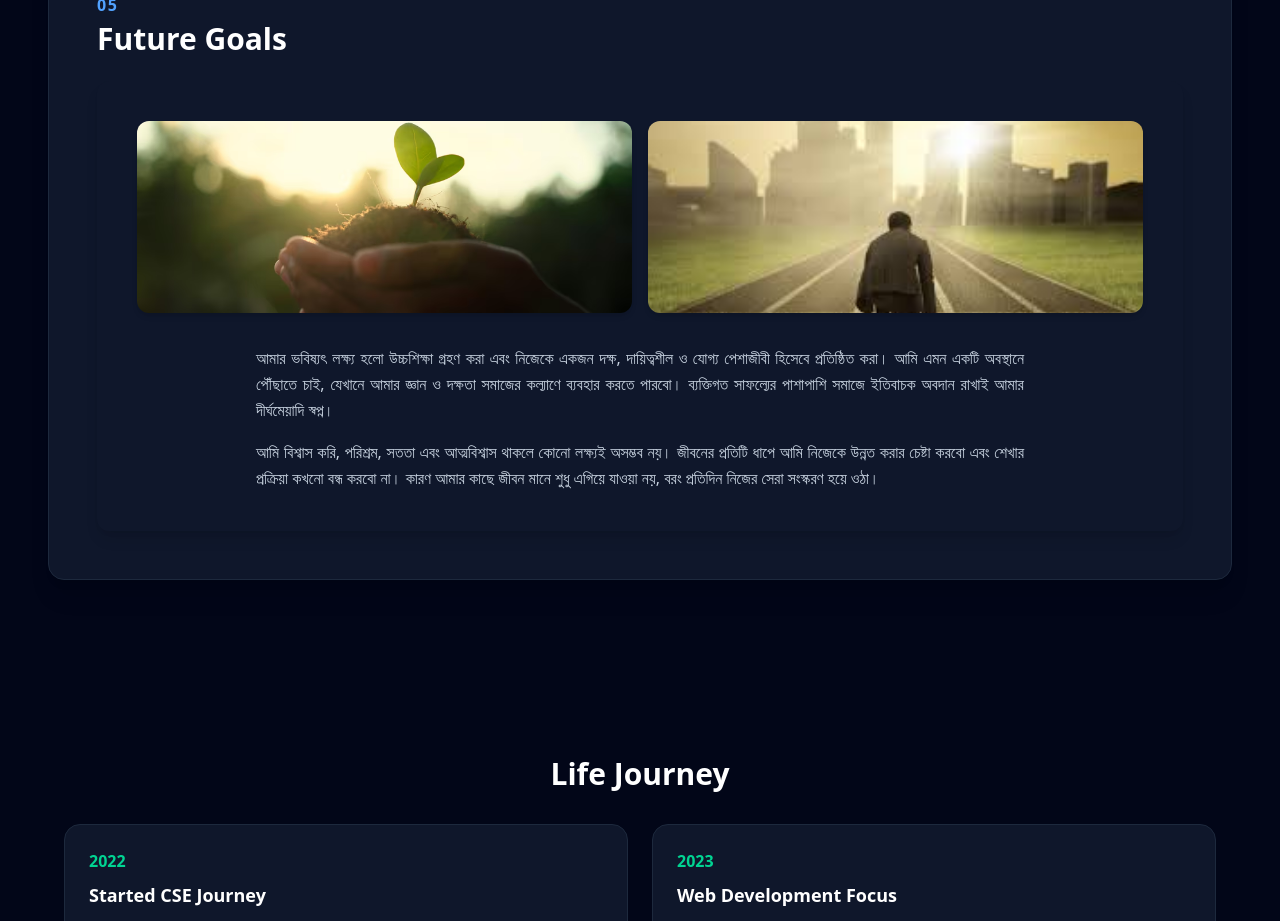
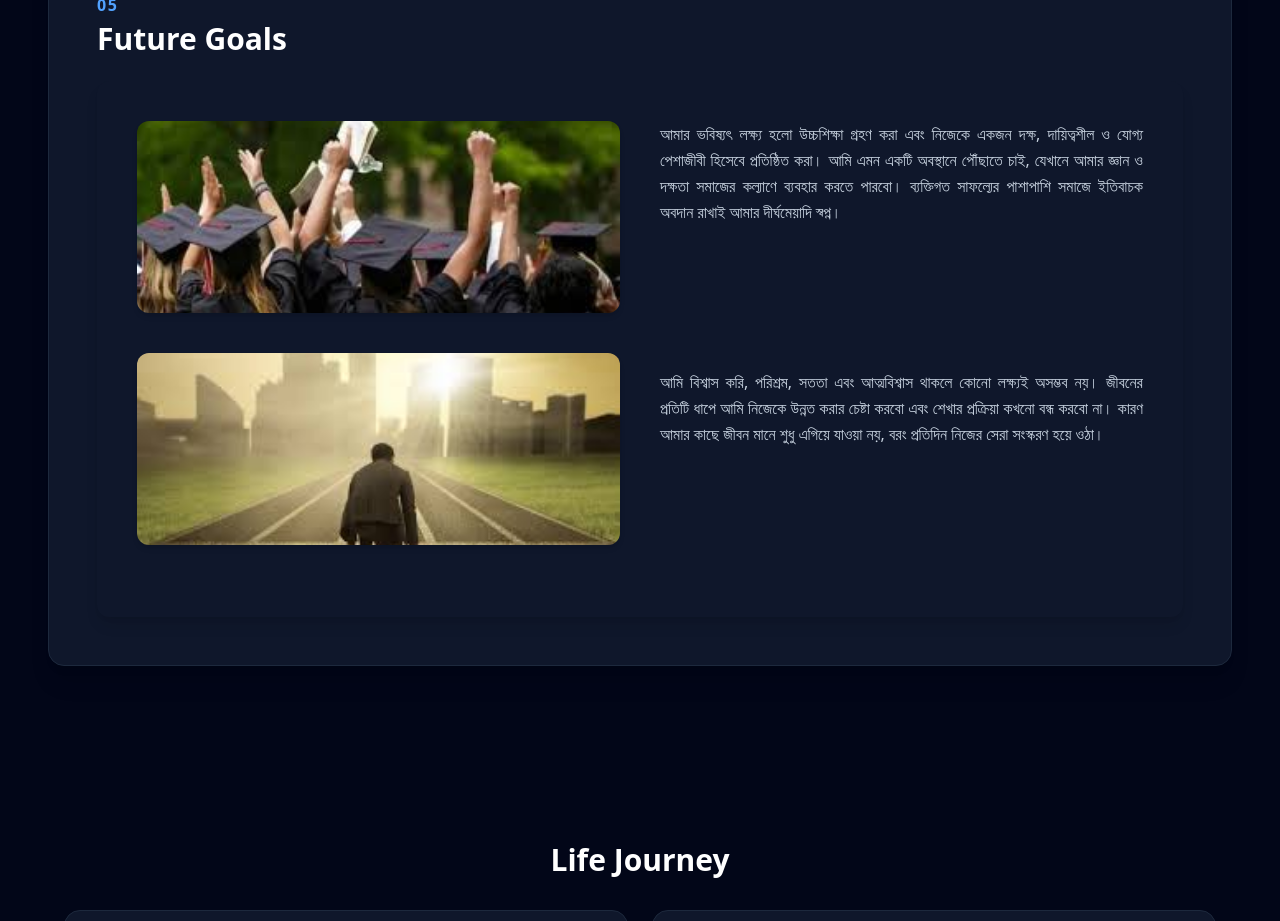
Before and after one commit to Badsha012/my-personal-websides, a React (Vite) app: page / in a window 1280 px wide. Shown: the part 2700-3621 px from the top of the page. Built offline with nearby package versions, Linux system fonts and the light colour scheme.

Commit message:
update a future section

```diff
--- a/src/Component/Future.jsx
+++ b/src/Component/Future.jsx
@@ -1,5 +1,5 @@
 import React from "react";
-import futureImg1 from "../assets/future.avif";
+import futureImg1 from "../assets/future-3.jpg";
 import futureImg2 from "../assets/future.jpg";
 
 const Future = () => {
@@ -7,36 +7,34 @@ const Future = () => {
     <section className="bg-slate-900 rounded-xl p-6 md:p-10 shadow-lg">
 
       {/* Images */}
-      <div className="grid grid-cols-1 sm:grid-cols-2 gap-4 mb-8">
+      <div className="grid grid-cols-1 sm:grid-cols-2 gap-10 mb-8">
         <img
           src={futureImg1}
           alt="Future Vision"
           className="rounded-xl h-44 sm:h-48 w-full object-cover shadow-md"
         />
-        <img
-          src={futureImg2}
-          alt="Academic & Career Goal"
-          className="rounded-xl h-44 sm:h-48 w-full object-cover shadow-md"
-        />
-      </div>
-
-      {/* Content */}
-      <div className="max-w-3xl mx-auto">
-        <p className="text-slate-300 leading-relaxed text-justify text-[15px] md:text-base">
+         <p className="text-slate-300 leading-relaxed text-justify text-[15px] md:text-base">
           আমার ভবিষ্যৎ লক্ষ্য হলো উচ্চশিক্ষা গ্রহণ করা এবং নিজেকে একজন দক্ষ,
           দায়িত্বশীল ও যোগ্য পেশাজীবী হিসেবে প্রতিষ্ঠিত করা। আমি এমন একটি
           অবস্থানে পৌঁছাতে চাই, যেখানে আমার জ্ঞান ও দক্ষতা সমাজের কল্যাণে
           ব্যবহার করতে পারবো। ব্যক্তিগত সাফল্যের পাশাপাশি সমাজে ইতিবাচক
           অবদান রাখাই আমার দীর্ঘমেয়াদি স্বপ্ন।
         </p>
-
-        <p className="text-slate-300 leading-relaxed text-justify text-[15px] md:text-base mt-4">
+        <img
+          src={futureImg2}
+          alt="Academic & Career Goal"
+          className="rounded-xl h-44 sm:h-48 w-full object-cover shadow-md"
+        />
+         <p className="text-slate-300 leading-relaxed text-justify text-[15px] md:text-base mt-4">
           আমি বিশ্বাস করি, পরিশ্রম, সততা এবং আত্মবিশ্বাস থাকলে কোনো লক্ষ্যই
           অসম্ভব নয়। জীবনের প্রতিটি ধাপে আমি নিজেকে উন্নত করার চেষ্টা করবো এবং
           শেখার প্রক্রিয়া কখনো বন্ধ করবো না। কারণ আমার কাছে জীবন মানে শুধু
           এগিয়ে যাওয়া নয়, বরং প্রতিদিন নিজের সেরা সংস্করণ হয়ে ওঠা।
         </p>
       </div>
+
+      {/* Content */}
+
     </section>
   );
 };
```
Also changed, not shown: src/assets/future-3.jpg (added).
